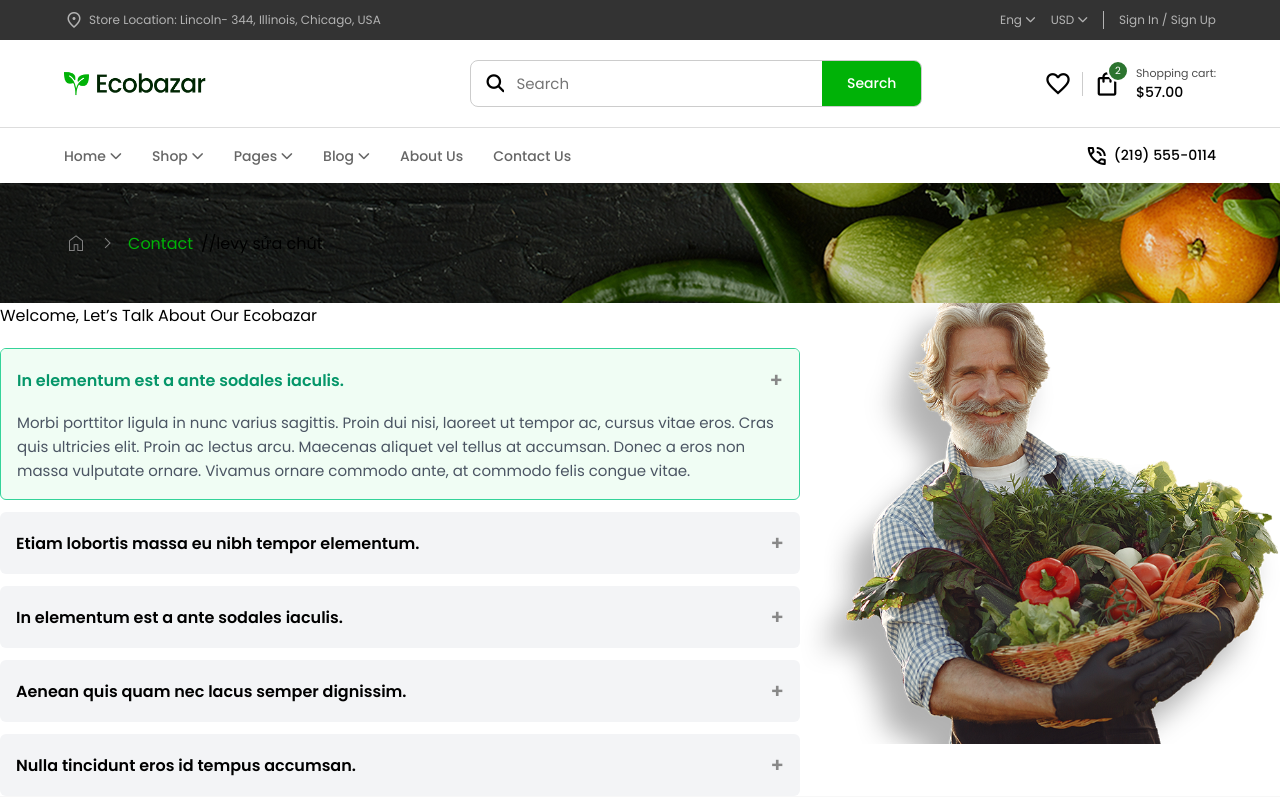
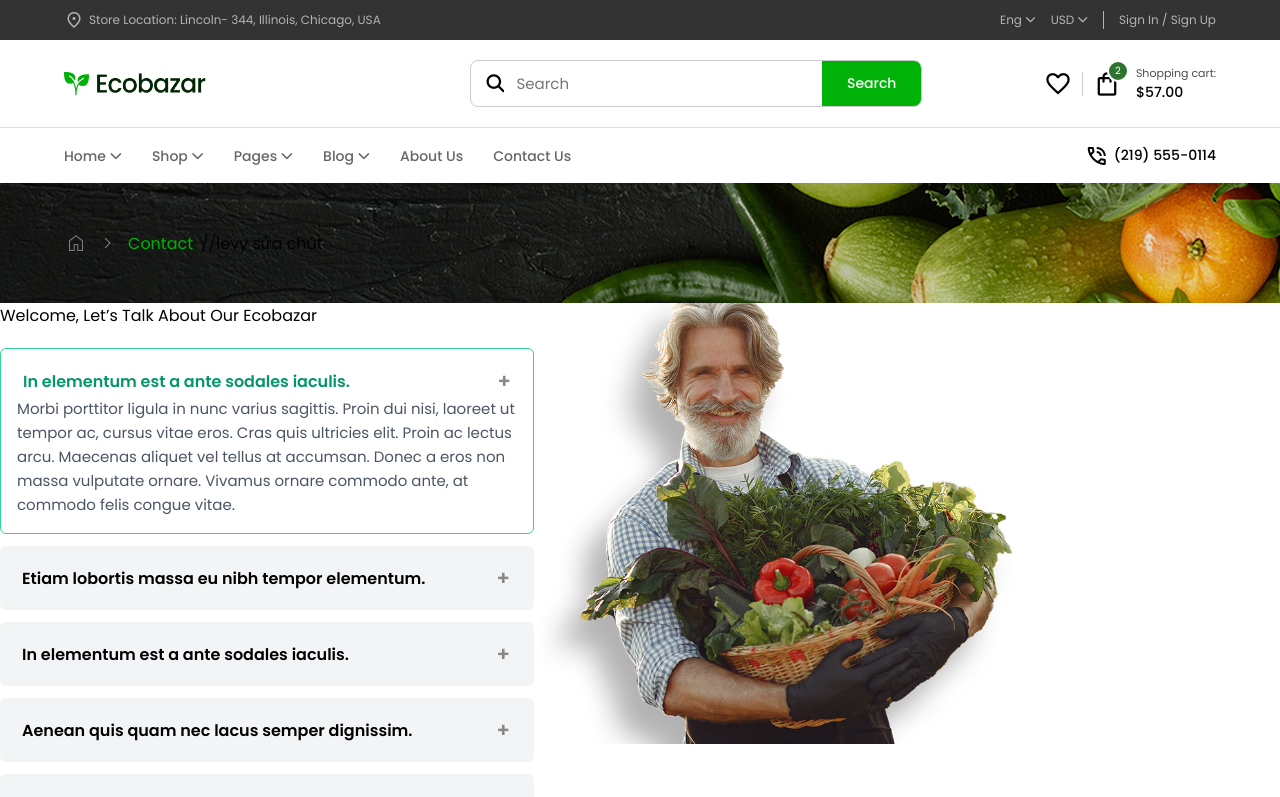
Before and after one commit to elfbe1306/BTL-VegetableShop, a React (Vite) app in the folder frontend/: page /contact in a window 1280 px wide. Shown: the top 797 px of the page. Built offline with nearby package versions, Linux system fonts and the light colour scheme; the HTML template or start-up script is replaced by a standard one.

Commit message:
update ContactPage

```diff
--- a/frontend/src/pages/ContactPage/ContactPage.jsx
+++ b/frontend/src/pages/ContactPage/ContactPage.jsx
@@ -41,7 +41,6 @@
         <div className={styles.LeftCol}>
           <div className={styles.Text}>Welcome, Let’s Talk About Our Ecobazar</div>
 
-          {/* Accordion Section */}
           <div className={styles.accordion}>
             {data.map((item, index) => {
               const isOpen = index === activeIndex;
--- a/frontend/src/pages/ContactPage/ContactPage.module.css
+++ b/frontend/src/pages/ContactPage/ContactPage.module.css
@@ -18,18 +18,19 @@
     border-radius: 6px;
     overflow: hidden;
     background-color: #f3f4f6;
+    padding: 16px;
 }
 
 .active {
     border: 1px solid #34d399;
-    background-color: #f0fdf4;
+    background-color: white;
 }
 
 .accordionHeader {
-    width: 100%;
+    width: 500px;
     background-color: inherit;
     border: none;
-    padding: 16px;
+    /* padding: 12px 16px; */
     text-align: left;
     font-weight: 600;
     font-size: 16px;
@@ -44,7 +45,8 @@
 }
 
 .accordionBody {
-    padding: 0 16px 16px 16px;
+    width: 500px;
+    /* padding: 0 16px 16px 16px; */
     color: #4b5563;
     font-size: 15px;
     line-height: 1.6;
```
